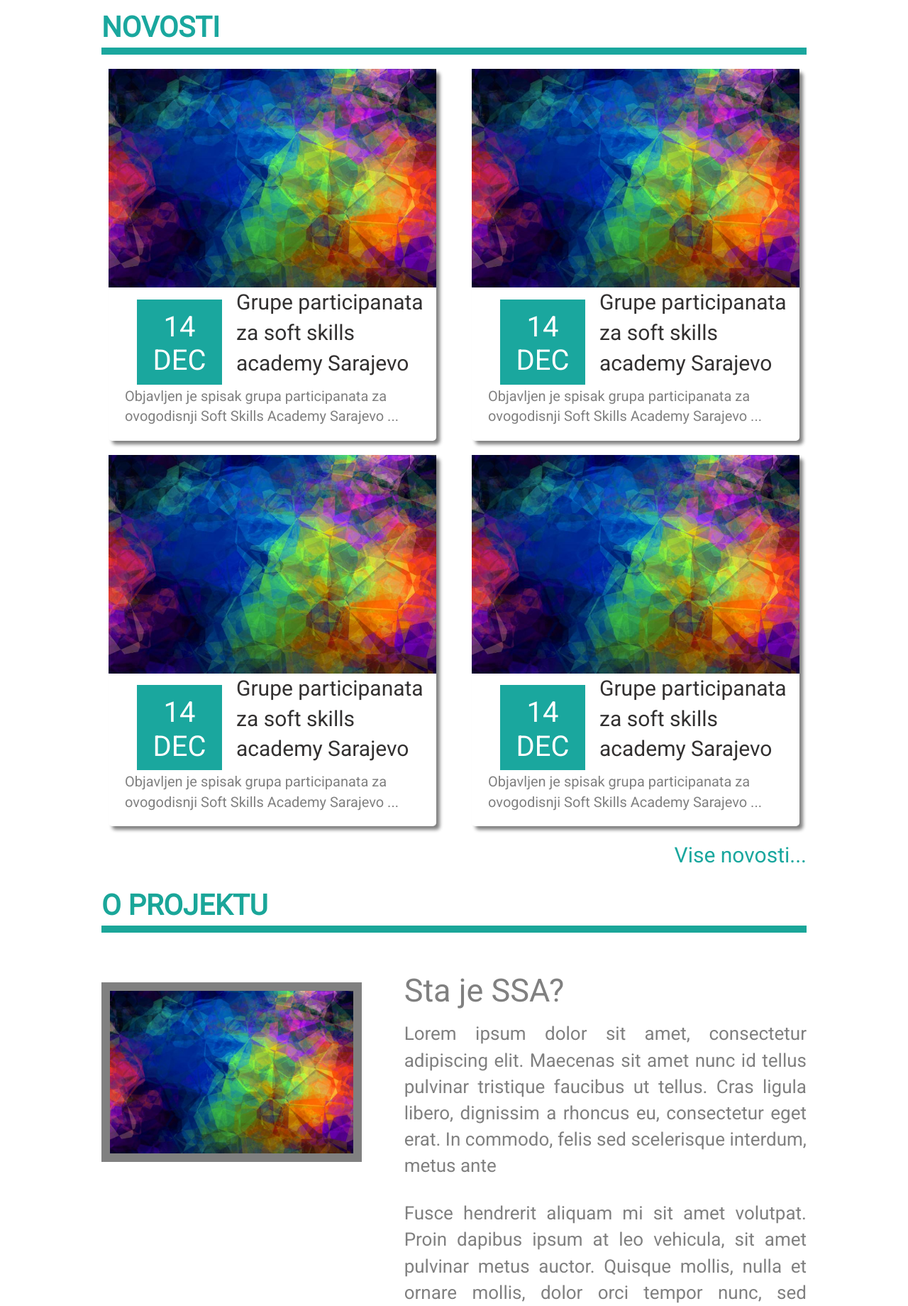
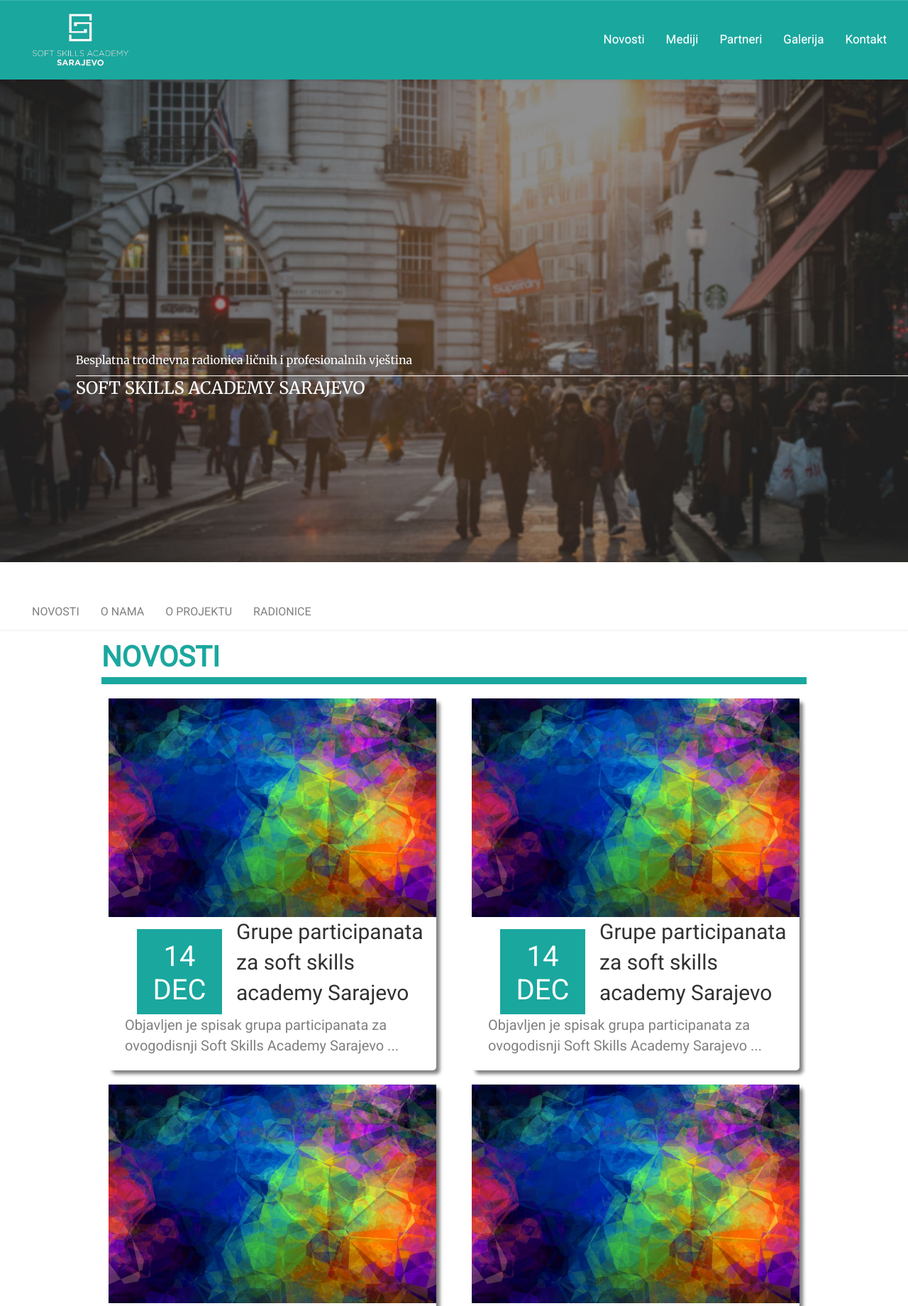
Before and after one commit to oljubuncic1/ssa17, a PHP site: page / in a window 1280 px wide. Shown: the top 1840 px of the page at 71% size. Run offline with PHP 8.4, Linux system fonts and the light colour scheme; some libraries are stand-ins or nearby versions.

Commit message:
glavni i sporedni navbar;naslovna stranica

```diff
--- a/css/style.css
+++ b/css/style.css
@@ -1,3 +1,9 @@
+@import url(https://fonts.googleapis.com/css?family=Merriweather);
+
+body {
+  margin: 0px !important;
+  padding: 0px !important;
+}
 .marginContainer {
     margin: 10px 10% 10px 10%;
 }
@@ -135,3 +141,265 @@
         font-size: 20px;
     }
 }
+
+.mainNavbar
+{
+    background-color: #1AA79E !important;
+    border-radius: 0px !important;
+    background: #1AA79E;
+    border: 0px;
+    margin-bottom: 0px;
+    height: 15%;
+}
+
+
+
+
+.mainNavbar .navbar-toggle
+{
+    margin-top: 30px;
+    width: 50px;
+}
+
+.mainNavbar .navbar-toggle .icon-bar
+{
+    background-color: white;
+    margin-left: -7px;
+
+
+}
+
+.secondNavbar
+{
+    background: white !important;
+    border-radius: 0px !important;
+    border: 0px;
+    margin-bottom: 0px;
+    height: 10% !important;
+
+
+}
+
+.secondNavbar .navbar-toggle
+{
+    border-color: #1AA79E !important;
+}
+
+.secondNavbar .navbar-toggle .icon-bar
+{
+    background-color: #1AA79E !important;
+
+}
+
+
+
+.logo-img
+{
+    width: 140px !important;
+    margin-left: 20%;
+}
+
+@media only screen and (max-width: 400px) {
+
+.logo-img
+{
+    width: 100px !important;
+    margin-left: 5%;
+}
+
+.mainNavbar .navbar-toggle
+{
+    margin-top: 25px;
+    width: 30px;
+    height: 35px;
+    padding-top: 10px;
+}
+
+.mainNavbar .navbar-toggle .icon-bar
+{
+    background-color: white;
+    margin-left: -12px;
+
+}
+
+.affix-top .navbar-toggle
+{
+    margin-top: -35px;
+    width: 30px;
+    height: 35px;
+    padding-top: 10px;
+}
+
+.secondNavbar .navbar-toggle .icon-bar
+{
+    margin-left: -12px;
+
+}
+
+.affix .navbar-toggle
+{
+    margin-top: 10px;
+    width: 30px;
+    height: 35px;
+    padding-top: 10px;
+}
+
+}
+
+@media only screen and (max-width: 1100px) and (min-width: 400px) {
+
+.affix-top .navbar-toggle
+{
+    margin-top: -35px;
+    width: 30px;
+    height: 35px;
+    padding-top: 10px;
+}
+
+.affix-top .navbar-toggle .icon-bar
+{
+    margin-left: -12px;
+
+}
+
+.affix .navbar-toggle .icon-bar
+{
+    margin-left: -12px;
+}
+
+.affix .navbar-toggle
+{
+    margin-top: 15px;
+    width: 30px;
+    height: 35px;
+    padding-top: 10px;
+}
+
+}
+
+
+
+.navbarList > li > a
+{
+    text-transform: capitalize;
+    color: white !important;
+    font-size: 17px !important;
+
+    padding-bottom: 5px !important;
+    padding-top: 5px !important;
+    margin-top: 15px;
+
+
+}
+
+
+.secondNavbarList
+{
+    background-color: white !important;
+}
+
+.secondNavbarList > li > a
+{
+    text-transform: uppercase;
+    color: gray !important;
+    font-size: 12pt !important;
+}
+
+
+
+.navbarList > li > a:hover, .navbarList > li > a:focus
+{
+    background-color: transparent !important;
+    color: white;
+}
+
+.navbarList > li:hover
+{
+    border-bottom: 6px solid white !important;
+}
+
+.secondNavbarList > li > a:hover, .secondNavbarList > li > a:focus
+{
+    background-color: transparent !important;
+    color: #1AA79E !important;
+}
+
+.secondNavbarList > li:hover
+{
+    border-bottom: 2px solid #1AA79E !important;
+
+}
+
+.title
+{
+    background: url("../img/cover-jf.jpg") no-repeat center center fixed;
+    -webkit-background-size: cover;
+    -moz-background-size: cover;
+    -o-background-size: cover;
+    background-size: cover;
+    height: 85vh;
+
+    margin: 0px;
+    padding: 0px;
+    background-color: #1AA79E;
+
+    -moz-transition: all 1s;
+    -o-transition: all 1s;
+    -webkit-transition: all 1s;
+    transition: all 1s;
+}
+
+.title-text
+{
+    padding: 0;
+    margin-top: 30%;
+
+}
+
+.title-text-one
+{
+    border-bottom: 1px solid white;
+    padding: 0;
+}
+
+.title-text-one > p
+{
+    font-family: Merriweather;
+    font-size: 12pt;
+    color: white;
+
+}
+
+.title-text-two> p
+{
+    font-family: Merriweather;
+    font-size: 18pt;
+    color: white;
+    text-transform: uppercase;;
+
+}
+
+
+.affix {
+  top: 0;
+  width: 100%;
+  z-index: 1000;
+  background-color: white !important;
+
+}
+
+.affix-top {
+  width: 100%;
+  padding-top: 45px;
+
+}
+
+.affix-bottom {
+  position: absolute;
+  width: 100%;
+}
+
+.affix .secondNavbarList li
+{
+    margin-top: 12px;
+}
--- a/index.html
+++ b/index.html
@@ -16,17 +16,59 @@
     <script src="bootstrap/js/bootstrap.min.js"></script>
     <script src="bootstrap/js/bootstrap.js"></script>
 
+
 </head>
 
 <body>
+    <div id="includeMainNavbar"></div>
+    <div id="includeTitle"></div>
+    <div id="includeSecondNavbar">
+     <nav class="navbar navbar-default secondNavbar" data-spy="affix" data-offset-top="658">
+  <div class="container-fluid">
+    <div class="row">
+            <div class="col-md-12">
+                <div class="navbar-header">
+                    <button type="button" class="navbar-toggle collapsed" data-toggle="collapse" data-target="#secondNavbarCollapse" aria-expanded="false">
+                        <span class="sr-only">Toggle navigation</span>
+                        <span class="icon-bar"></span>
+                        <span class="icon-bar"></span>
+                        <span class="icon-bar"></span>
+                    </button>
 
+                </div>
+                <div class="collapse navbar-collapse" id="secondNavbarCollapse" >
+                    <ul class=" navbar-nav nav secondNavbarList">
+
+
+                        <li><a href="#">Novosti</a></li>
+                        <li><a href="#">O nama</a></li>
+                        <li><a href="#"> O projektu</a></li>
+                        <li><a href="#">Radionice</a></li>
+
+
+                    </ul>
+                </div>
+
+
+              </div>
+            </div>
+
+  </div>
+</nav></div>
     <div id="includeNovosti"></div>
     <div id="includeOProjektu"></div>
+
 </body>
 <script>
     $(function() {
+
+        $('#includeMainNavbar').load('mainNavbar.html');
+        $("#includeTitle").load("title.html");
+        //$("#includeSecondNavbar").load("secondNavbar.html");
         $("#includeNovosti").load("novosti.html");
         $("#includeOProjektu").load("oProjektu.html");
+
+
     });
 </script>
 
--- /dev/null
+++ b/mainNavbar.html
@@ -0,0 +1,33 @@
+ <nav class="navbar navbar-default mainNavbar">
+  <div class="container-fluid">
+    <div class="row">
+            <div class="col-md-12">
+                <div class="navbar-header">
+                    <button type="button" class="navbar-toggle collapsed" data-toggle="collapse" data-target="#navbarCollapse" aria-expanded="false">
+                        <span class="sr-only">Toggle navigation</span>
+                        <span class="icon-bar"></span>
+                        <span class="icon-bar"></span>
+                        <span class="icon-bar"></span>
+                    </button>
+                    <a class="navbar-brand" href="#"><img class="logo-img img-responsive" src="./img/whiteLogo1.png" ></a>
+                </div>
+                <div class="collapse navbar-collapse " id="navbarCollapse" >
+                    <ul class=" navbar-nav nav navbar-right navbarList">
+
+
+                        <li><a href="#">Novosti</a></li>
+                        <li><a href="#">Mediji</a></li>
+                        <li><a href="#"> Partneri</a></li>
+                        <li><a href="#">Galerija</a></li>
+                        <li><a href="#">Kontakt</a></li>
+
+
+                    </ul>
+                </div>
+
+
+              </div>
+            </div>
+
+  </div>
+</nav>
--- /dev/null
+++ b/title.html
@@ -0,0 +1,16 @@
+<div class="title">
+	<div class="container-fluid">
+		<div class="row">
+	        <div class="title-text col-md-offset-1 col-md-11 col-xs-12">
+	        <div class="title-text-one">
+	            <p>Besplatna trodnevna radionica ličnih i profesionalnih vještina</p>
+	        </div>
+	        <div class="title-text-two">
+	            <p>Soft skills academy Sarajevo</p>
+	        </div>
+	        </div>
+
+
+		</div>
+	</div>
+</div>
```
Also changed, not shown: secondNavbar.html (added, +33 -0 lines), img/cover-jf.jpg (added), img/whiteLogo.png (added), img/whiteLogo1.png (added).
